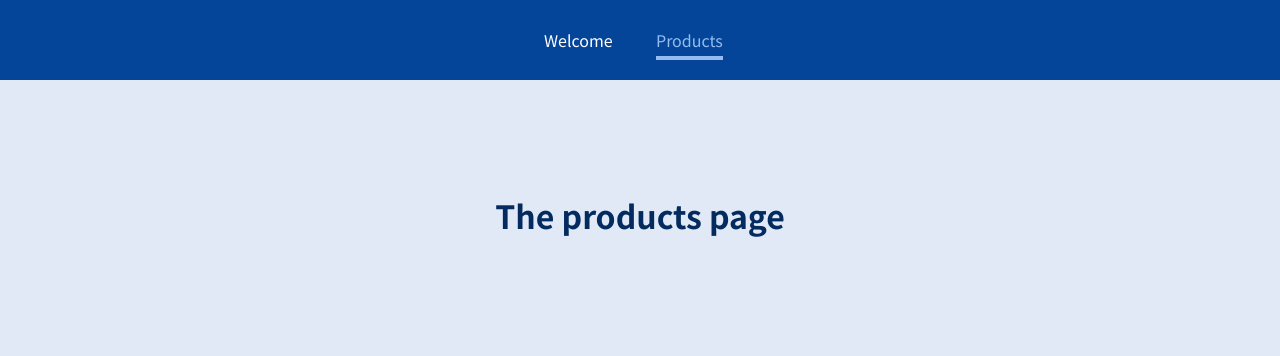
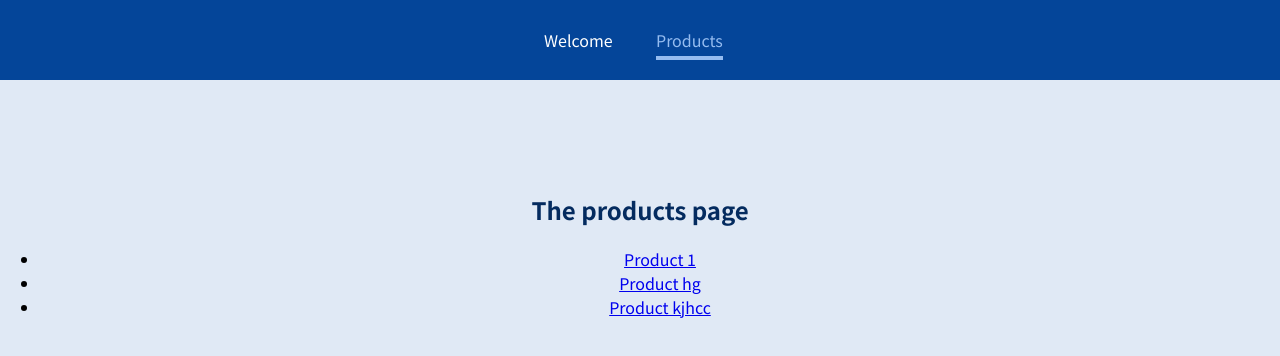
Before and after one commit to aylin-sayharman/react-router, a JavaScript app: page /products in a window 1280 px wide. Shown: the top 356 px of the page. Built offline with nearby package versions, Linux system fonts and the light colour scheme.

Commit message:
add dynamic route

```diff
--- a/src/App.js
+++ b/src/App.js
@@ -1,20 +1,25 @@
-import { Route } from 'react-router-dom';
+import { Route, Switch } from 'react-router-dom';
 import Welcome from './pages/Welcome';
 import Products from './pages/Products';
 import MainHeader from './components/MainHeader';
+import ProductDetail from './pages/ProductDetail';
 
 function App() {
   return (
     <div>
       <MainHeader/>
-
       <main>
-      <Route path="/welcome">
-        <Welcome/>
-      </Route>
-      <Route path="/products">
-        <Products/>
-      </Route>
+        <Switch>
+          <Route path="/welcome">
+            <Welcome/>
+          </Route>
+          <Route path="/products" exact>
+            <Products/>
+            </Route>
+          <Route path="/products/:productId">
+            <ProductDetail/>
+          </Route>
+        </Switch>
       </main>
     </div>
   );
--- /dev/null
+++ b/src/pages/ProductDetail.js
@@ -0,0 +1,15 @@
+import { useParams } from 'react-router-dom';
+
+const ProductDetail = () => {
+  const params = useParams();
+  console.log("productId", params.productId);
+
+  return (
+    <section>
+      <h1>Product Detail</h1>
+      <p>{params.productId}</p>
+    </section>
+  );
+};
+
+export default ProductDetail;
--- a/src/pages/Products.js
+++ b/src/pages/Products.js
@@ -1,5 +1,16 @@
+import { Link } from 'react-router-dom';
+
 const Products = () => {
-  return <h1>The products page</h1>
+  return (
+    <section>
+      <h1>The products page</h1>
+      <ul>
+        <li><Link to='products/p1'>Product 1</Link></li>
+        <li><Link to='products/p2'>Product hg</Link></li>
+        <li><Link to='products/p3'>Product kjhcc</Link></li>
+      </ul>
+    </section >
+  );
 };
 
 export default Products;
```
Also changed, not shown: 1 other file (tests, documents, lock files or other folders).
